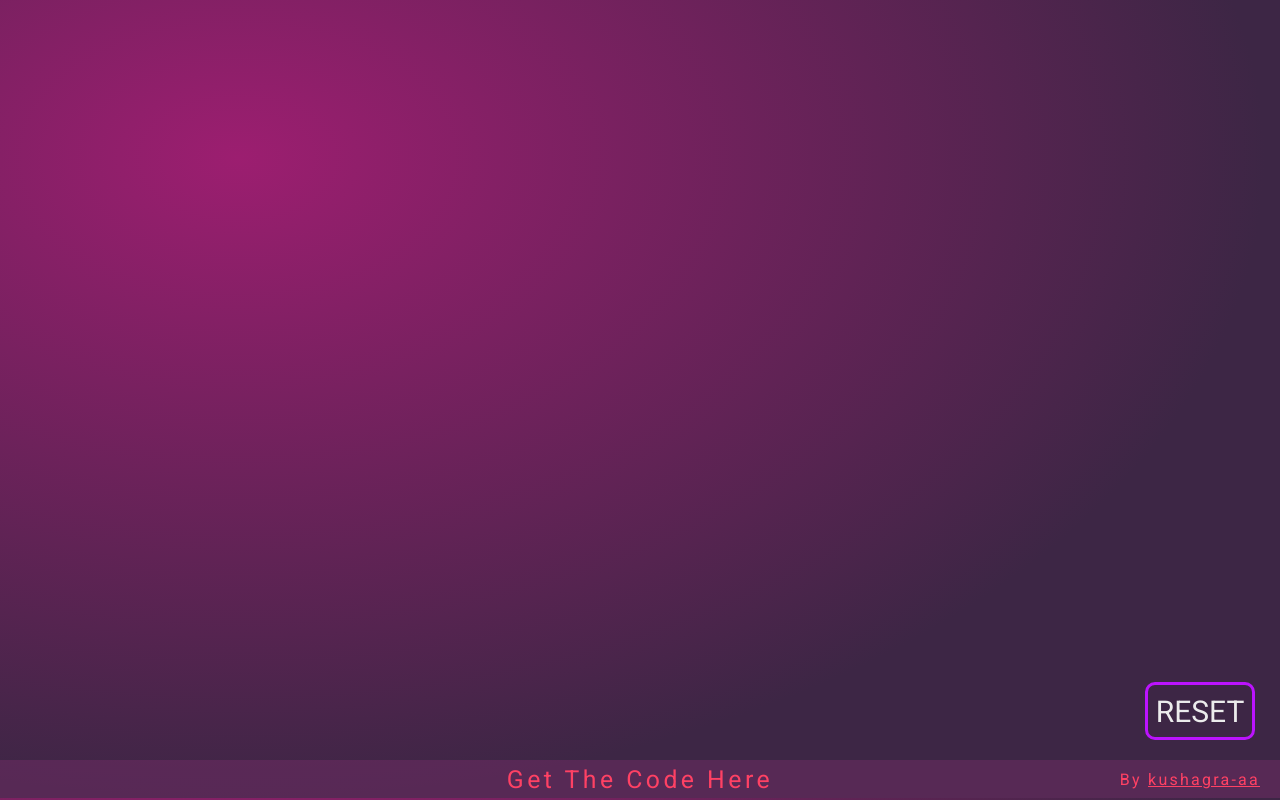
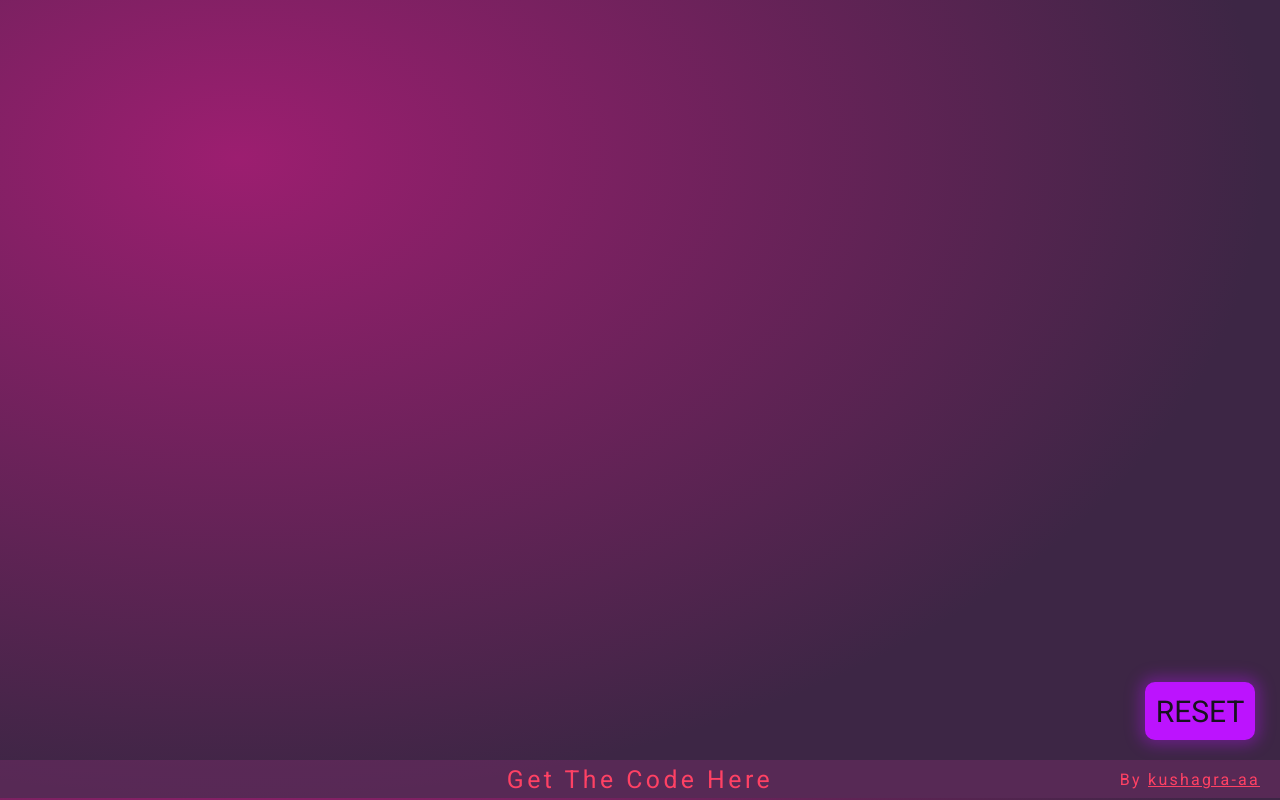
Before and after one commit to kushagra-aa/StonePaperScissors, a plain HTML site: page index.html in a window 1280 px wide. In both pictures the pointer is over the button "RESET". Drawn offline with Linux system fonts and the light colour scheme.

Commit message:
first commit new branch

```diff
--- a/css/style.css
+++ b/css/style.css
@@ -35,6 +35,12 @@ body {
   display: flex;
   justify-content: center;
   align-items: center;
+  transition: all 0.5s ease-in-out;
+}
+.main:hover {
+  background: var(--neon);
+  box-shadow: 0px 0px 15px 5px rgba(188, 19, 254, 0.35);
+  color: var(--black);
 }
 
 /* container css */
```
